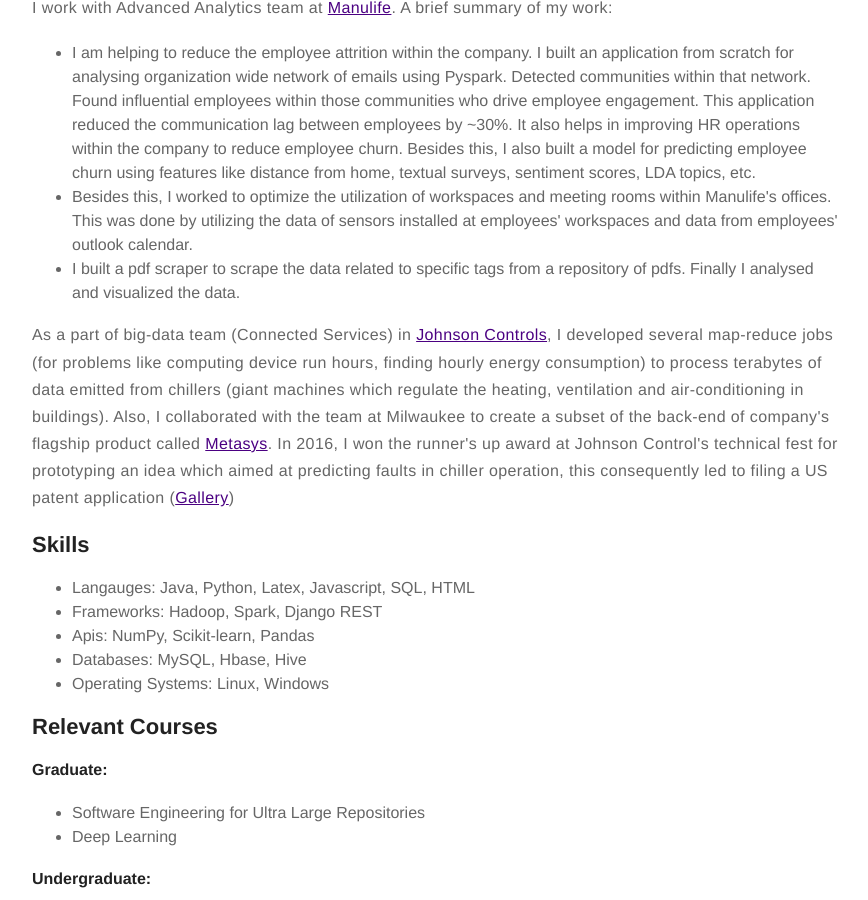
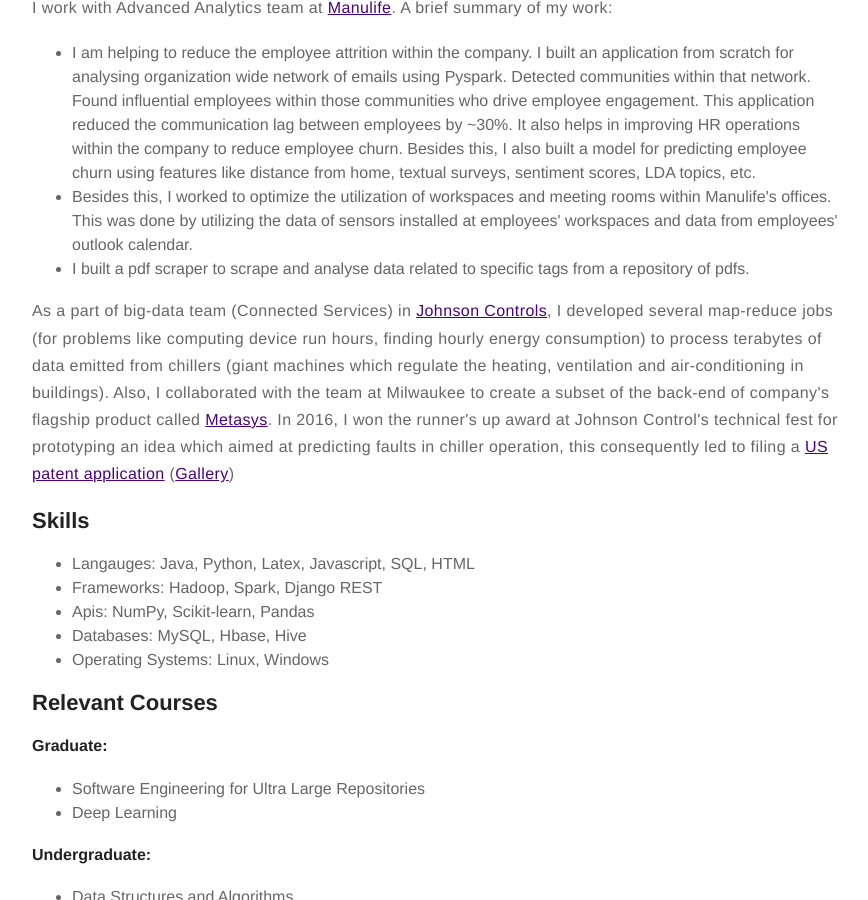
Before and after one commit to dishant-mittal/dishant-mittal.github.io, a Jekyll site: the page built from about.md, in a window 1280 px wide and 900 px high, scrolled down 816 px. Shown: the whole window, without its empty margins (203-1071 px from the left). Built offline with Jekyll 4.4.1, drawn with Linux system fonts in a browser that asks for light colours.

Commit message:
updated work ex

```diff
--- a/about.md
+++ b/about.md
@@ -13,10 +13,10 @@
 	<ul>
 	<li> I am helping to reduce the employee attrition within the company. I built an application from scratch for analysing organization wide network of emails using Pyspark. Detected communities within that network. Found influential employees within those communities who drive employee engagement. This application reduced the communication lag between employees by ~30%. It also helps in improving HR operations within the company to reduce employee churn. Besides this, I also built a model for predicting employee churn using features like distance from home, textual surveys, sentiment scores, LDA topics, etc.</li>
 	<li>Besides this, I worked to optimize the utilization of workspaces and meeting rooms within Manulife's offices. This was done by utilizing the data of sensors installed at employees' workspaces and data from employees' outlook calendar.</li>
-	<li>I built a pdf scraper to scrape the data related to specific tags from a repository of pdfs. Finally I analysed and visualized the data.</li>
+	<li>I built a pdf scraper to scrape and analyse data related to specific tags from a repository of pdfs.</li>
 	</ul>
 
-<p>As a part of big-data team (Connected Services) in <a href="http://www.johnsoncontrols.com/">Johnson Controls</a>, I developed several map-reduce jobs (for problems like computing device run hours, finding hourly energy consumption) to process terabytes of data emitted from chillers (giant machines which regulate the heating, ventilation and air-conditioning in buildings). Also, I collaborated with the team at Milwaukee to create a subset of the back-end of company's flagship product called <a href="http://www.johnsoncontrols.com/buildings/building-management/building-automation-systems-bas">Metasys</a>. In 2016, I won the runner's up award at Johnson Control's technical fest for prototyping an idea which aimed at predicting faults in chiller operation, this consequently led to filing a US patent application (<a href="https://photos.app.goo.gl/btoSNNjzXyCrjLyA3">Gallery</a>)</p>
+<p>As a part of big-data team (Connected Services) in <a href="http://www.johnsoncontrols.com/">Johnson Controls</a>, I developed several map-reduce jobs (for problems like computing device run hours, finding hourly energy consumption) to process terabytes of data emitted from chillers (giant machines which regulate the heating, ventilation and air-conditioning in buildings). Also, I collaborated with the team at Milwaukee to create a subset of the back-end of company's flagship product called <a href="http://www.johnsoncontrols.com/buildings/building-management/building-automation-systems-bas">Metasys</a>. In 2016, I won the runner's up award at Johnson Control's technical fest for prototyping an idea which aimed at predicting faults in chiller operation, this consequently led to filing a <a href="https://patents.google.com/patent/US20180373234A1">US patent application</a> (<a href="https://photos.app.goo.gl/btoSNNjzXyCrjLyA3">Gallery</a>)</p>
 
 
 
```
Also changed, not shown: 2 other files.
